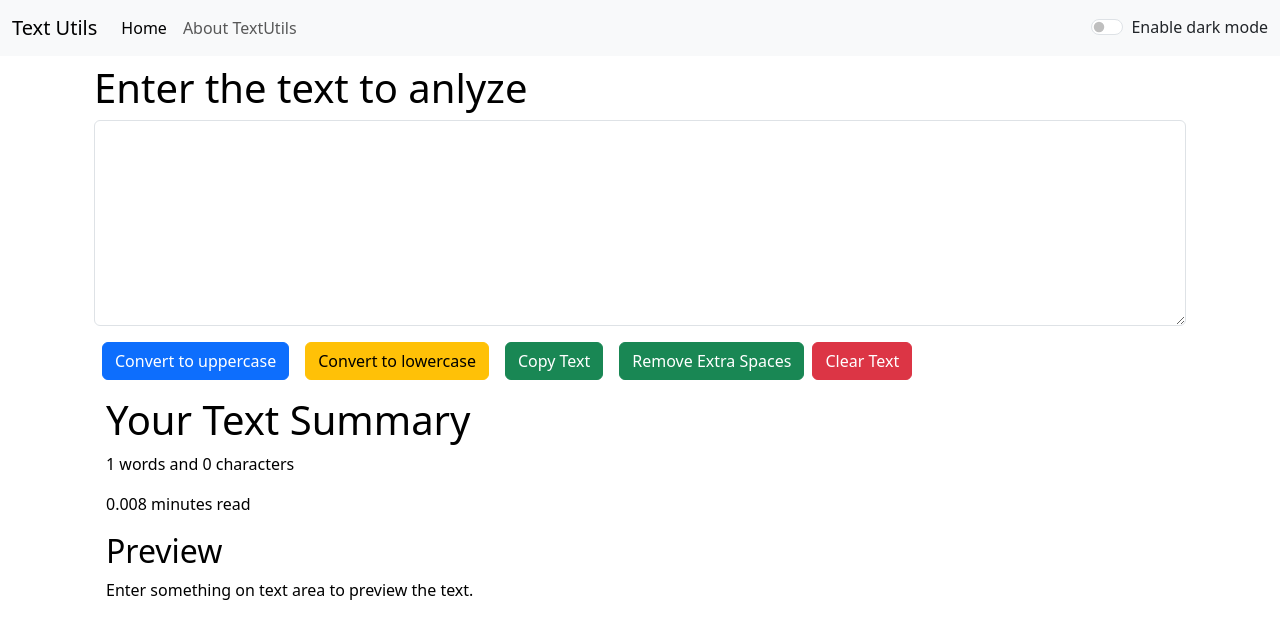
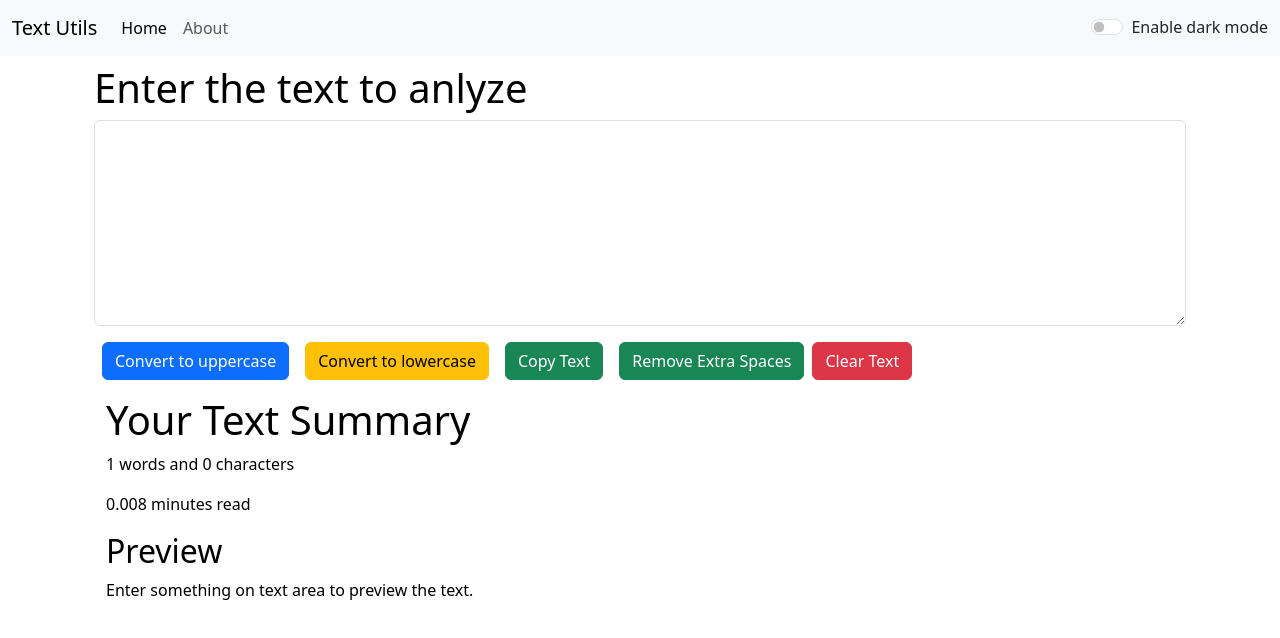
Before and after one commit to sandesh6190/TextUtils, a React (Create React App) app: page / in a window 1280 px wide. Shown: the top 638 px of the page. Built offline with nearby package versions, Linux system fonts and the light colour scheme.

Commit message:
react-router-dom setup and usage

```diff
--- a/package.json
+++ b/package.json
@@ -8,6 +8,7 @@
     "@testing-library/user-event": "^13.5.0",
     "react": "^18.3.1",
     "react-dom": "^18.3.1",
+    "react-router-dom": "^6.23.0",
     "react-scripts": "5.0.1",
     "web-vitals": "^2.1.4"
   },
--- a/src/App.js
+++ b/src/App.js
@@ -1,13 +1,20 @@
 import { useState } from 'react';
 import './App.css';
-// import About from './Components/About';
 import Navbar from './Components/Navbar';
 import Alert from './Components/Alert';
 import TextForm from './Components/TextForm';
+import About from './Components/About';
+
+import {
+  BrowserRouter as Router, //but createBrowserrouter is implemented in official react-router-dom site
+  Routes, //Routes has replaced the Switch
+  Route
+  // Link isn't implemented here
+} from "react-router-dom";
 
 function App() {
-  const toggleMode = ()=> {
-    if(mode === 'light'){
+  const toggleMode = () => {
+    if (mode === 'light') {
       setMode('dark');
       document.body.style.backgroundColor = '#092540';
       showAlert("Dark mode has been enabled.", "success");
@@ -22,36 +29,44 @@ function App() {
       //   document.title = "Instal Text Util now";
       // },1500)
     }
-    else{
+    else {
       setMode('light');
       document.body.style.backgroundColor = 'white';
       showAlert("Light mode has been enabled.", "success");
       document.title = "Text Utils- Light Mode";
     }
   }
-  const showAlert = (message, type) =>{
+  const showAlert = (message, type) => {
     setAlert({
       msg: message,
       type: type
     })
 
-    setTimeout(()=>{    //built-in function
+    setTimeout(() => {    //built-in function
       setAlert(null)
-    },3000)
+    }, 3000)
   }
   const [mode, setMode] = useState('light');
   const [alert, setAlert] = useState(null);
 
   return (
     <>
-    <Navbar title="Text Utils" mode={mode} toggleMode={toggleMode} aboutText="About TextUtils" />
-    {/* toggleMode is passed only to call from navbar.js */}
-    <Alert alert={alert} />
-    <div className='container'>
-    <TextForm mode={mode} showAlert={showAlert} heading="Enter the text to anlyze"/>
-    {/* <About /> */}
-    </div>
-</>
+      <Router>
+        <Navbar title="Text Utils" mode={mode} toggleMode={toggleMode} aboutText="About" />
+        {/* toggleMode is passed only to call from navbar.js */}
+        <Alert alert={alert} />
+        <div className='container'>
+          <Routes>
+            {/* exact path defines the exact path as
+               /users ->Component 1
+               /users/details ->Component2*/}
+            <Route exact path="/" element={<TextForm mode={mode} showAlert={showAlert} heading="Enter the text to anlyze" />} />
+            <Route exact path="/about" element={<About />} />
+          </Routes>
+        </div>
+      </Router >
+
+    </>
   );
 }
 
--- a/src/Components/Navbar.js
+++ b/src/Components/Navbar.js
@@ -1,29 +1,30 @@
 import React from 'react'
 import PropTypes from 'prop-types'
+import { Link } from 'react-router-dom';
 
 
 export default function Navbar(props) {
   return (
     <nav className={`navbar navbar-expand-lg navbar-${props.mode} bg-${props.mode}`}>
       <div className="container-fluid">
-    <a className="navbar-brand" href="/">{props.title}</a>
+        <Link className="navbar-brand" to="/">{props.title}</Link>
         <button className="navbar-toggler" type="button" data-bs-toggle="collapse" data-bs-target="#navbarSupportedContent" aria-controls="navbarSupportedContent" aria-expanded="false" aria-label="Toggle navigation">
           <span className="navbar-toggler-icon"></span>
         </button>
         <div className="collapse navbar-collapse" id="navbarSupportedContent">
           <ul className="navbar-nav me-auto mb-2 mb-lg-0">
             <li className="nav-item">
-          <a className="nav-link active" aria-current="page" href="/">Home</a>
+              <Link className="nav-link active" aria-current="page" to="/">Home</Link>
             </li>
             <li className="nav-item">
-          <a className="nav-link" href="/">{props.aboutText}</a>
+              <Link className="nav-link" to="/about">{props.aboutText}</Link>
             </li>
           </ul>
           {/* <form className="d-flex" role="search">
         <input className="form-control me-2" type="search" placeholder="Search" aria-label="Search"/>
         <button className="btn btn-outline-primary" type="submit">Search</button>
       </form> */}
-      <div className={`form-check form-switch text-${props.mode==='light'?'dark':'light'}`}>
+          <div className={`form-check form-switch text-${props.mode === 'light' ? 'dark' : 'light'}`}>
             <input className="form-check-input" onClick={props.toggleMode} type="checkbox" id="flexSwitchCheckDefault" />
             <label className="form-check-label" htmlFor="flexSwitchCheckDefault">Enable dark mode</label>
           </div>
```
Also changed, not shown: 1 other file (tests, documents, lock files or other folders). Lines whose indentation alone changed are shown as unchanged.
